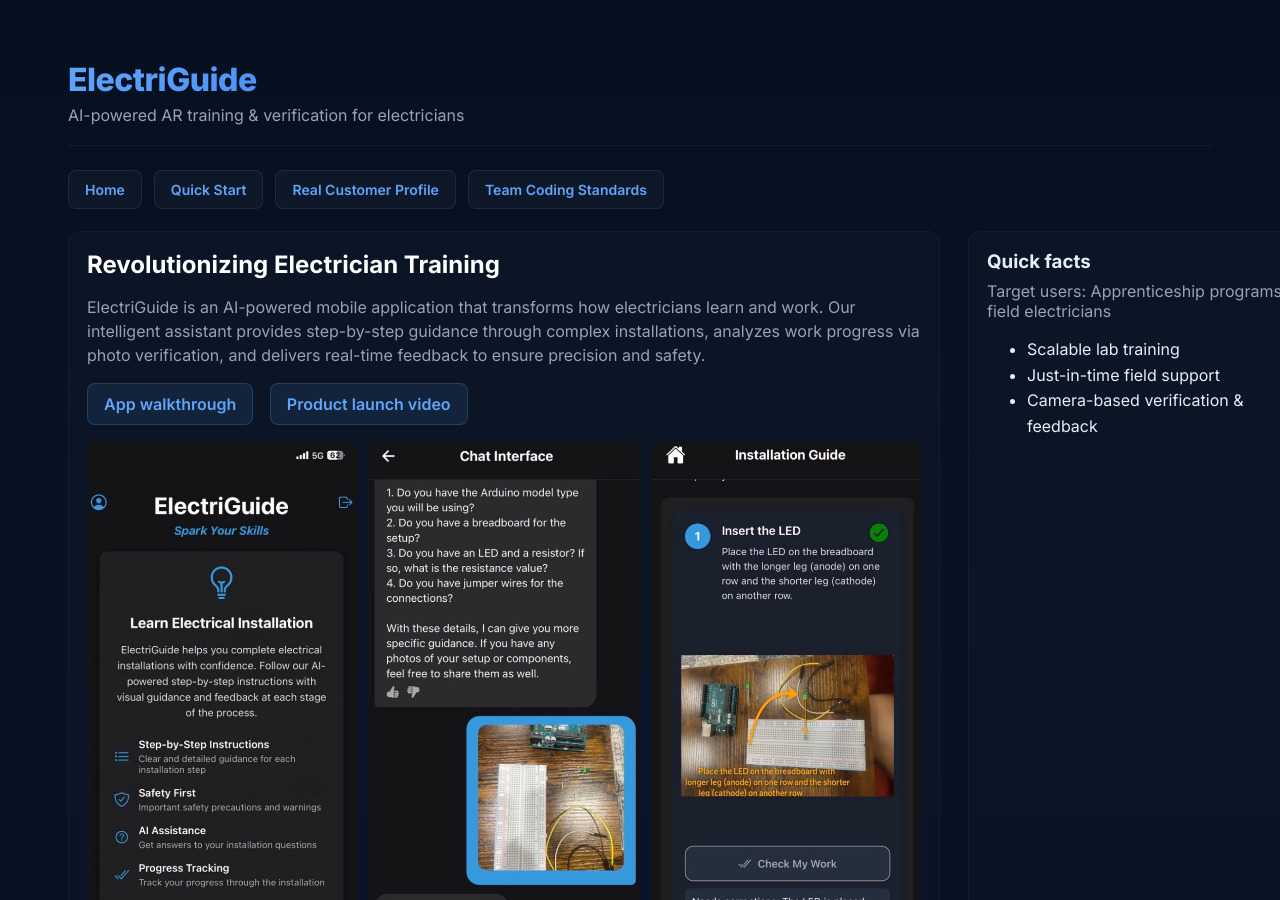
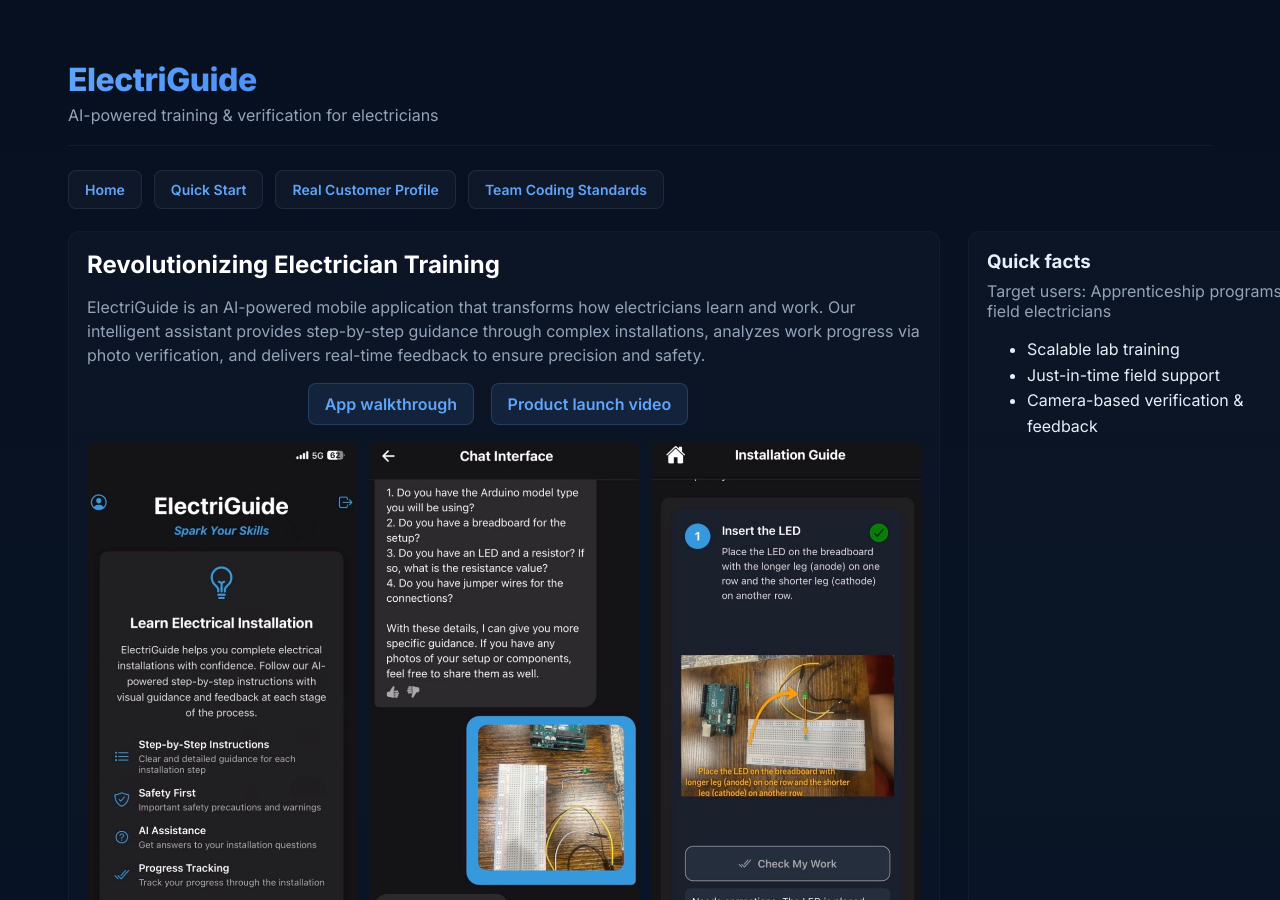
Before and after one commit to ismichel/ismichel.github.io, a Jekyll site: the page architects_wiki.html, which Jekyll copies as it is, in a window 1280 px wide and 900 px high. Built offline with Jekyll 4.4.1, drawn with Linux system fonts in a browser that asks for light colours.

Commit message:
Updated electriguide web (centered buttons)

```diff
--- a/architects_wiki.html
+++ b/architects_wiki.html
@@ -67,7 +67,7 @@
       <header>
         <div class="logo">
           <div class="title">ElectriGuide</div>
-          <div class="subtitle">AI-powered AR training & verification for electricians</div>
+          <div class="subtitle">AI-powered training & verification for electricians</div>
         </div>
       </header>
 
@@ -83,7 +83,7 @@
           <h1 style="margin:0 0 16px 0;font-size:24px;color:#fff">Revolutionizing Electrician Training</h1>
           <p class="lead">ElectriGuide is an AI-powered mobile application that transforms how electricians learn and work. Our intelligent assistant provides step-by-step guidance through complex installations, analyzes work progress via photo verification, and delivers real-time feedback to ensure precision and safety.</p>
 
-        <div class="links">
+        <div class="links" style="text-align: center;">
           <a href="https://drive.google.com/file/d/1SZnIBFlimnHjDt8bIu89k0kQDumQvoPr/view?usp=sharing" target="_blank">App walkthrough</a>
           <a href="https://drive.google.com/file/d/16mEy40n8J93LwHZB9ewkeZlfqhivYfHq/view?usp=sharing" target="_blank">Product launch video</a>
         </div>
```
